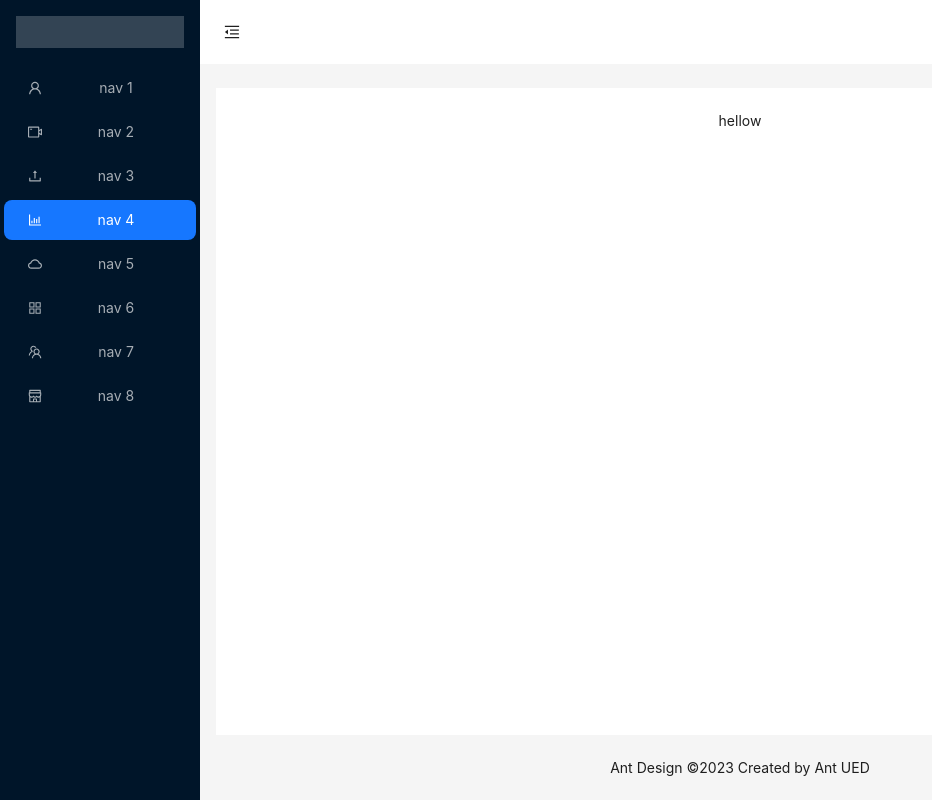
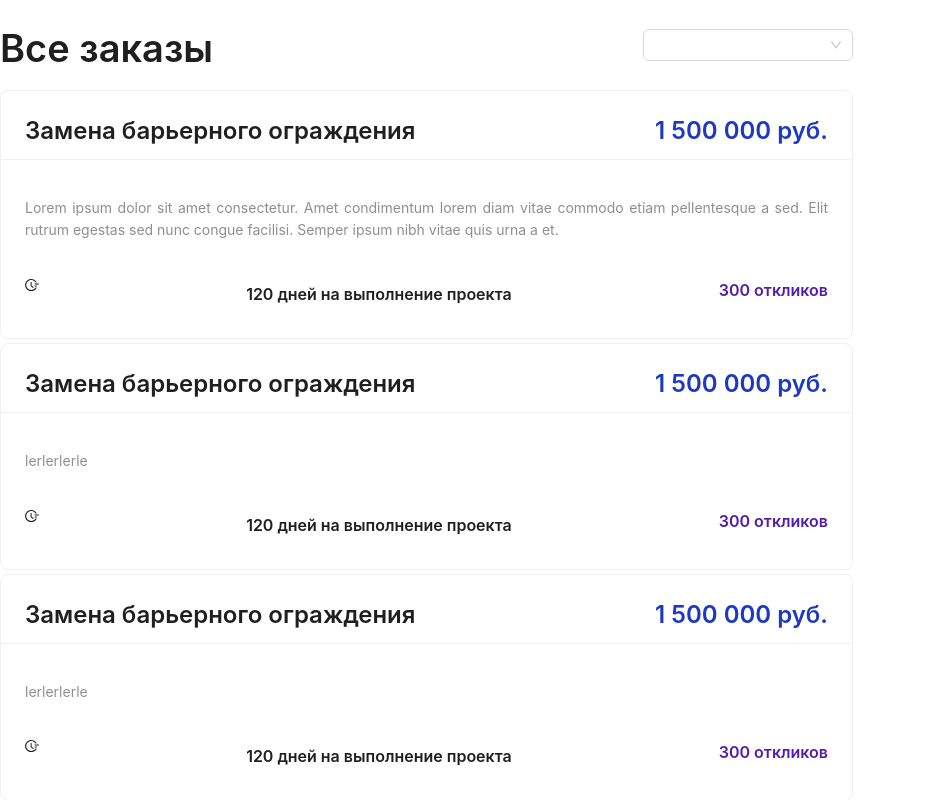
Before and after one commit to danil-rezbaev/hackathon, a React (Create React App) app: page / in a window 1280 px wide. Shown: the top 800 px of the page, without its empty margins (0-932 px from the left). Built offline with nearby package versions, Linux system fonts and the light colour scheme; no server answers.

Commit message:
orders cards created

```diff
--- a/package.json
+++ b/package.json
@@ -3,6 +3,7 @@
   "version": "0.1.0",
   "private": true,
   "dependencies": {
+    "@ant-design/icons": "^5.0.1",
     "@mui/icons-material": "^5.11.16",
     "@reduxjs/toolkit": "^1.9.5",
     "@testing-library/jest-dom": "^5.16.5",
--- a/src/App.tsx
+++ b/src/App.tsx
@@ -3,12 +3,13 @@ import './App.css';
 import { Route, Routes } from 'react-router-dom'
 import Main from "./pages/main";
 import Error from "./components/Error"
+import Orders from './pages/order';
 
 function App() {
   return (
     <div className="App">
       <Routes>
-        <Route path='/' element={<Main/>} />
+        <Route path='/' element={<Orders/>} />
         <Route path='*' element={<Error title="404" description="Страница не найдена"/>} />
       </Routes>
     </div>
--- /dev/null
+++ b/src/pages/order/index.module.css
@@ -0,0 +1,12 @@
+
+
+.card p {
+    text-align: justify;
+    opacity: 0.5;
+}
+
+.card {
+    width: 100%;
+    text-align: start;
+    flex-grow: 1;
+}
--- /dev/null
+++ b/src/pages/order/index.tsx
@@ -0,0 +1,70 @@
+import { FieldTimeOutlined } from '@ant-design/icons';
+import { Card, Select, Space, Typography } from 'antd'
+import Title from 'antd/es/typography/Title'
+import React, { useState } from 'react'
+import css from '../order/index.module.css';
+
+function Orders() {
+
+    const [orders, setOrders] = useState([
+        {name: 'Замена барьерного ограждения', price: '1 500 000', desc: 'Lorem ipsum dolor sit amet consectetur. Amet condimentum lorem diam vitae commodo etiam pellentesque a sed. Elit rutrum egestas sed nunc congue facilisi. Semper ipsum nibh vitae quis urna a et. ', days: 120, clicks: 300},
+        {name: 'Замена барьерного ограждения', price: '1 500 000', desc: 'lerlerlerle', days: 120, clicks: 300},
+        {name: 'Замена барьерного ограждения', price: '1 500 000', desc: 'lerlerlerle', days: 120, clicks: 300},
+        {name: 'Замена барьерного ограждения', price: '1 500 000', desc: 'lerlerlerle', days: 120, clicks: 300},
+    ]);
+
+
+
+  return (
+    <>
+
+        <div style={{display: 'flex', justifyContent: 'space-between', width: '853px', alignItems: 'center'}}>
+
+
+
+        <Title>
+                Все заказы
+            </Title>
+
+            <Select
+                style={{width: 210}}
+                options={[
+                    {value: 'default', label: 'По умолчанию'}
+                ]}
+            >
+
+            </Select>
+
+
+        </div>
+
+        <div
+            style={{width: 853, display: 'flex', gap: 4, flexDirection: 'column'}}
+
+        >
+
+            {orders.map((order) => (
+                <Card
+                    title={<Title level={3}>{order.name}</Title>}
+                    extra={<Title level={3} style={{color: '#1d39c4'}}>{order.price + ' руб.'}</Title>}
+                    style={{}}
+                    className={css.card}
+                >
+                    <p>{order.desc}</p>
+
+                    <div style={{display: 'flex', justifyContent: 'space-between', width: '100%', alignItems: 'center'}}>
+                        <FieldTimeOutlined />
+                        <Title level={5}>{`${order.days} дней на выполнение проекта`}</Title>
+                        <Title level={5} style={{color: '#531dab'}}>{`${order.clicks} откликов`}</Title>
+                    </div>
+                </Card>
+            ))}
+        </div>
+
+
+
+    </>
+  )
+}
+
+export default Orders
```
Also changed, not shown: 1 other file (tests, documents, lock files or other folders).
